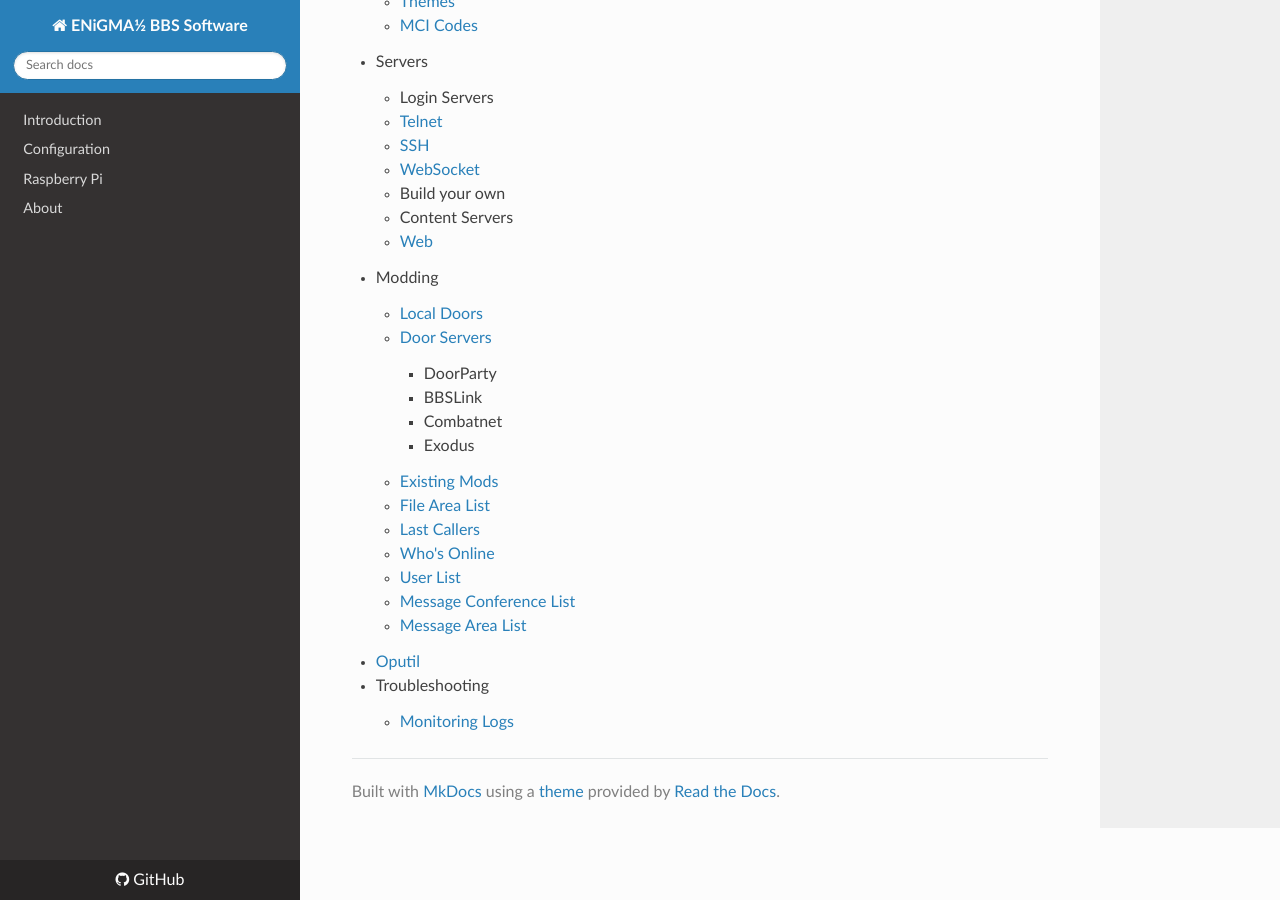
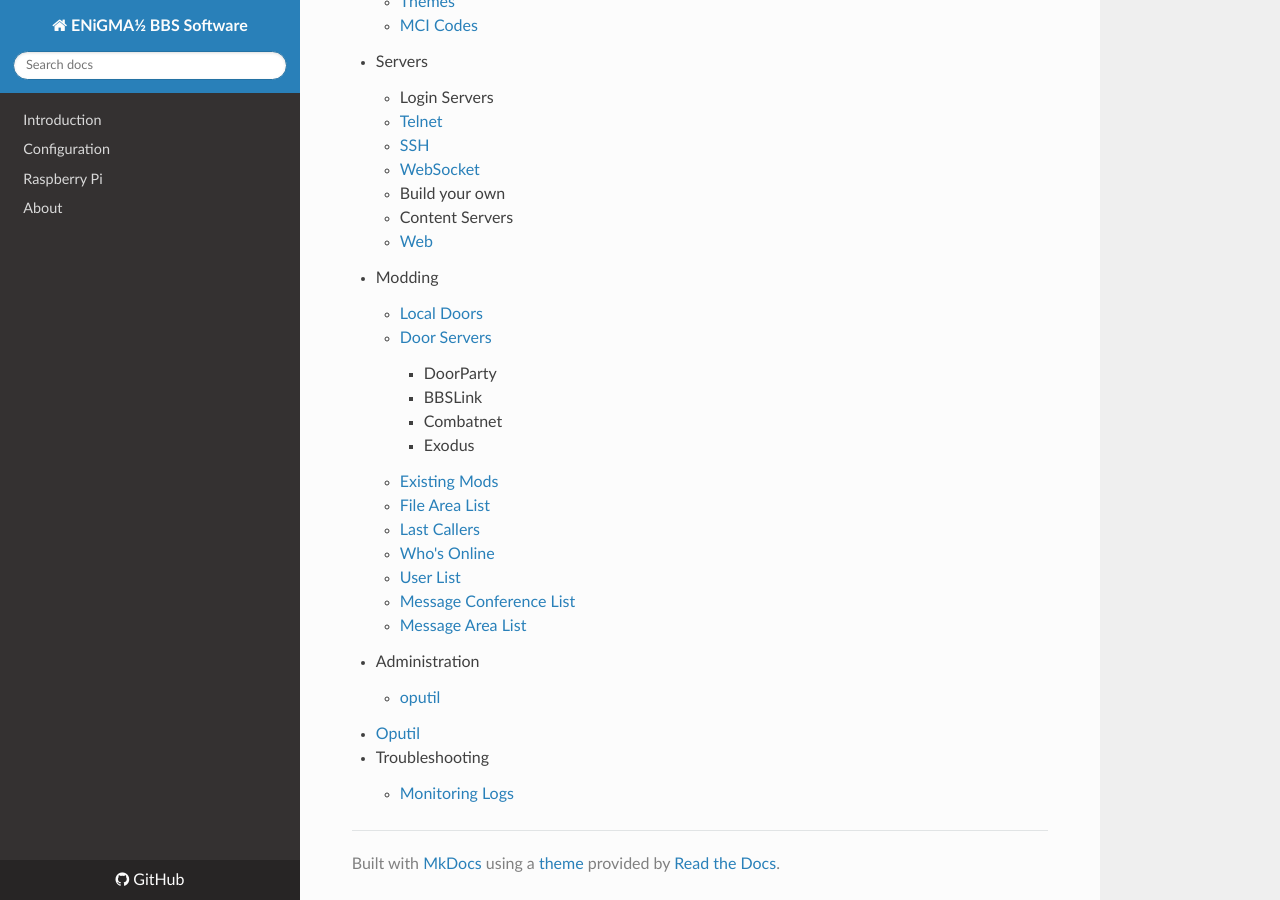
Before and after one commit to NuSkooler/enigma-bbs, an MkDocs documentation site: the page built from docs/_includes/nav.md, in a window 1280 px wide and 900 px high, scrolled down 1225 px. Built offline with MkDocs 1.6.1, drawn with Linux system fonts in a browser that asks for light colours; nearby versions of some CDN libraries; old or Windows-style settings are respelled for this version of MkDocs; part of the change alters nothing that is shown.

Commit message:
Initial start of oputil stuff

````diff
--- a/docs/_includes/nav.md
+++ b/docs/_includes/nav.md
@@ -24,7 +24,6 @@
     - [Colour Codes]({{ site.baseurl }}{% link configuration/colour-codes.md %})
     - [Access Condition System (ACS)]({{ site.baseurl }}{% link configuration/acs.md %})
     - Scheduled jobs
-
 
   - File Base
     - [About]({{ site.baseurl }}{% link filebase/index.md %})
@@ -71,6 +70,9 @@
     - [Message Conference List]({{ site.baseurl }}{% link modding/msg-conf-list.md %})
     - [Message Area List]({{ site.baseurl }}{% link modding/msg-area-list.md %})
 
+  - Administration
+    - [oputil]({{ site.baseurl }}{% link admin/oputil.md %})
+
   - [Oputil]({{ site.baseurl }}{% link oputil/index.md %})
 
   - Troubleshooting
--- /dev/null
+++ b/docs/admin/oputil.md
@@ -0,0 +1,47 @@
+---
+layout: page
+title: oputil
+---
+## The oputil CLI
+ENiGMA½ comes with `oputil.js` henceforth known as `oputil`, a command line interface (CLI) tool for sysops to perform general system and user administration. You likely used oputil to do the initial ENiGMA configuration.
+
+Let's look the main help output as per this writing:
+
+```
+usage: optutil.js [--version] [--help]
+                  <command> [<args>]
+
+global args:
+  -c, --config PATH         specify config path (./config/)
+  -n, --no-prompt           assume defaults/don't prompt for input where possible
+
+commands:
+  user                      user utilities
+  config                    config file management
+  fb                        file base management
+  mb                        message base management
+```
+
+Commands break up operations by groups. Type `./oputil.js <command> --help` for additional help on a particular command. The next sections will describe them.
+
+## User
+```
+usage: optutil.js user <action> [<args>]
+
+actions:
+  pw USERNAME PASSWORD         set password to PASSWORD for USERNAME
+  rm USERNAME                  permanantely removes USERNAME user from system
+  activate USERNAME            sets USERNAME's status to active
+  deactivate USERNAME          sets USERNAME's status to deactive
+  disable USERNAME             sets USERNAME's status to disabled
+  group USERNAME [+|-]GROUP    adds (+) or removes (-) USERNAME from GROUP
+```
+
+| Action    | Description       | Examples                              | Aliases   |
+|-----------|-------------------|---------------------------------------|-----------|
+| `pw`        | Set password      | `./oputil.js user pw joeuser s3cr37`  | `pass`, `passwd`, `password` |
+| `rm`        | Removes user      | `./oputil.js user del joeuser`        | `remove`, `del`, `delete` |
+| `activate` | Activates user    | `./oputil.js user activate joeuser`   | N/A   |
+| `deactivate`    | Deactivates user  | `./oputil.js user deactivate joeuser` | N/A   |
+| `disable`   | Disables user (user will not be able to login)    | `./oputil.js user disable joeuser`    | N/A   |
+| `group`   | Modifies users group membership   | Add to group: `./oputil.js user group joeuser +derp`<br/>Remove from group: `./oputil.js user group joeuser -derp`   | N/A    |
````
